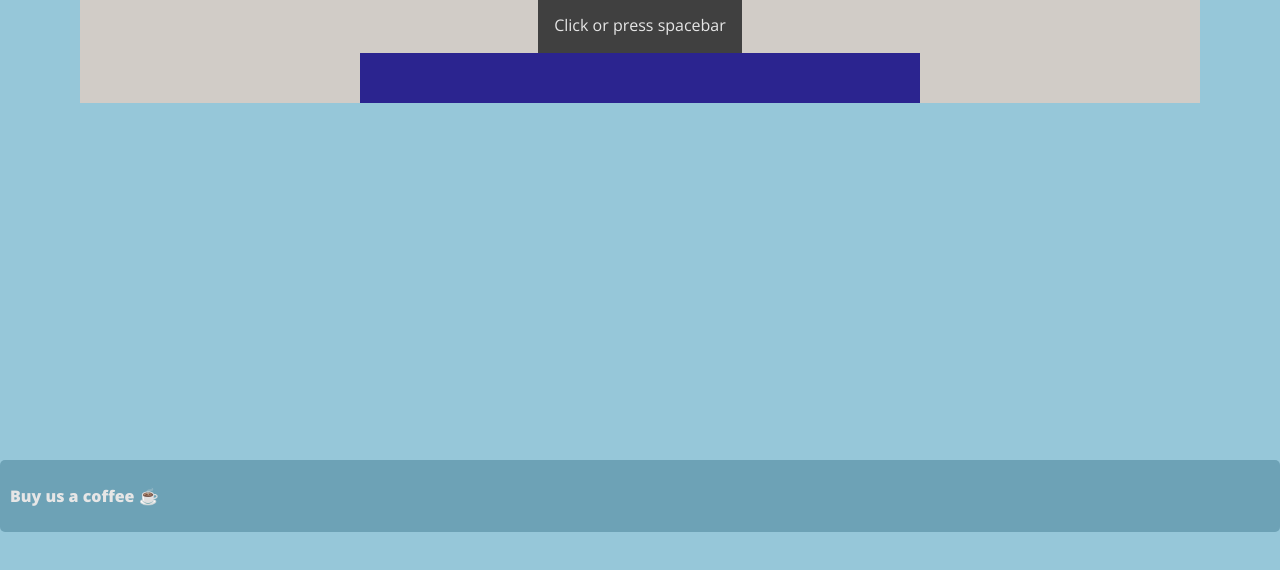
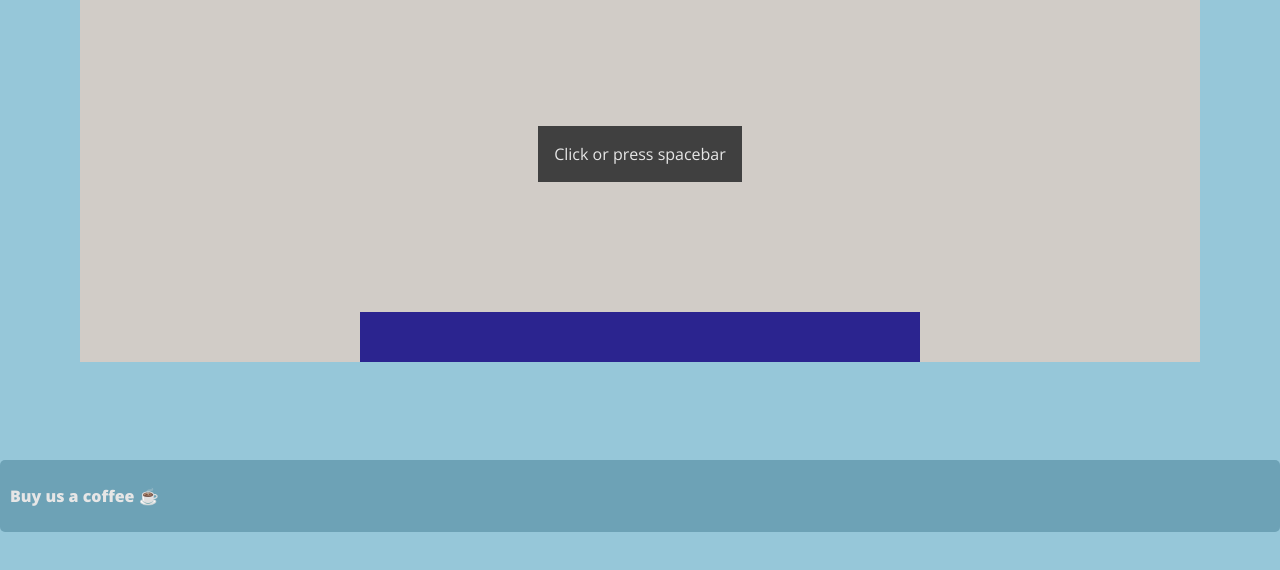
Before and after one commit to So-G/blackandblueturtles, a website: page pages/game.html in a window 1280 px wide. Shown: the part 268-838 px from the top of the page. After the commit the page ends 800 px from the top, so only its background shows below. Drawn offline with nearby package versions, Linux system fonts and the light colour scheme.

Commit message:
fixed game layout on desktop

```diff
--- a/pages/game.html
+++ b/pages/game.html
@@ -44,7 +44,7 @@
     </header>
     <main id="start">
       <h1>Start Game</h1>
-      <section>
+      <section id="game">
         <div id="scores">
           <p class="score" id="display-score">Score</p>
           <p class="score" id="display-highscore">/ HS</p>
--- a/styles/style.css
+++ b/styles/style.css
@@ -92,12 +92,12 @@ a {
 }
 
 main {
-  height: 100vh;
+  height: 100%;
 }
 
-/*main > section {
+main > #game {
   height: 80%;
-}*/
+}
 
 #game-area {
   background: var(--beige1);
@@ -257,6 +257,14 @@ main {
 
 /* Large screens */
 @media only screen and (min-width: 600px) {
+  body {
+    height: 100vh;
+    margin: 0;
+    padding: 0;
+    display: grid;
+    grid-template-rows: auto 1fr 4rem;
+  }
+
   .mobile {
     display: none;
   }
@@ -313,7 +321,7 @@ main {
     flex-direction: row;
     justify-content: flex-end;
     margin-right: 2em;
-}
+  }
 
   form {
     text-align: center;
@@ -357,7 +365,6 @@ a {
 .highscores {
   display: flex;
   justify-content: center;
-
 }
 
 .highscores ol {
@@ -382,8 +389,8 @@ a {
   justify-content: center;
   grid-column-start: 1;
   grid-column-end: 4;
-  border:4mm ridge rgba(75, 50, 220, 0.6);
-  color:hsl(0, 90%, 41%);
+  border: 4mm ridge rgba(75, 50, 220, 0.6);
+  color: hsl(0, 90%, 41%);
   border-radius: 5px;
   font: bold;
 }
@@ -401,8 +408,6 @@ a {
 .highscores ol li {
   text-align: center;
 }
-
-
 
 input {
   margin-top: 1em;
@@ -496,14 +501,12 @@ a.svg:after {
   transition-property: opacity, transform;
   transition-duration: 0.3s;
   transition-timing-function: cubic-bezier(0.75, -0.015, 0.565, 1.055);
-
 }
 
 .menu-toggler:checked ~ .stagger-menu li {
   opacity: 1;
   transform: translateX(0);
   transition-delay: calc(0.055s * var(--i));
-
 }
 
 /* HOVER */
@@ -513,7 +516,6 @@ a.svg:after {
   margin: 0;
   padding: 0;
   overflow: hidden;
-
 }
 
 .hover-nav li a {
```
